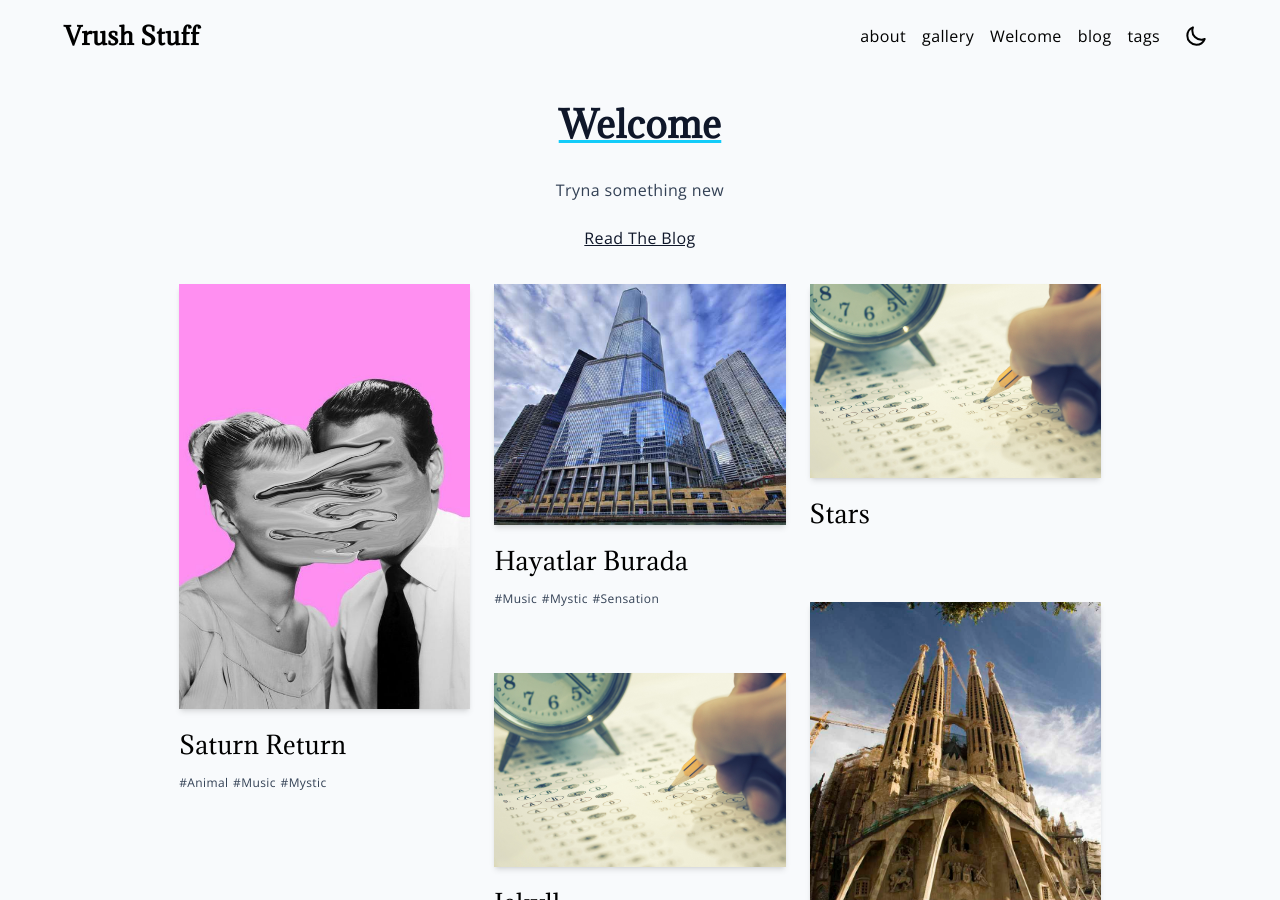
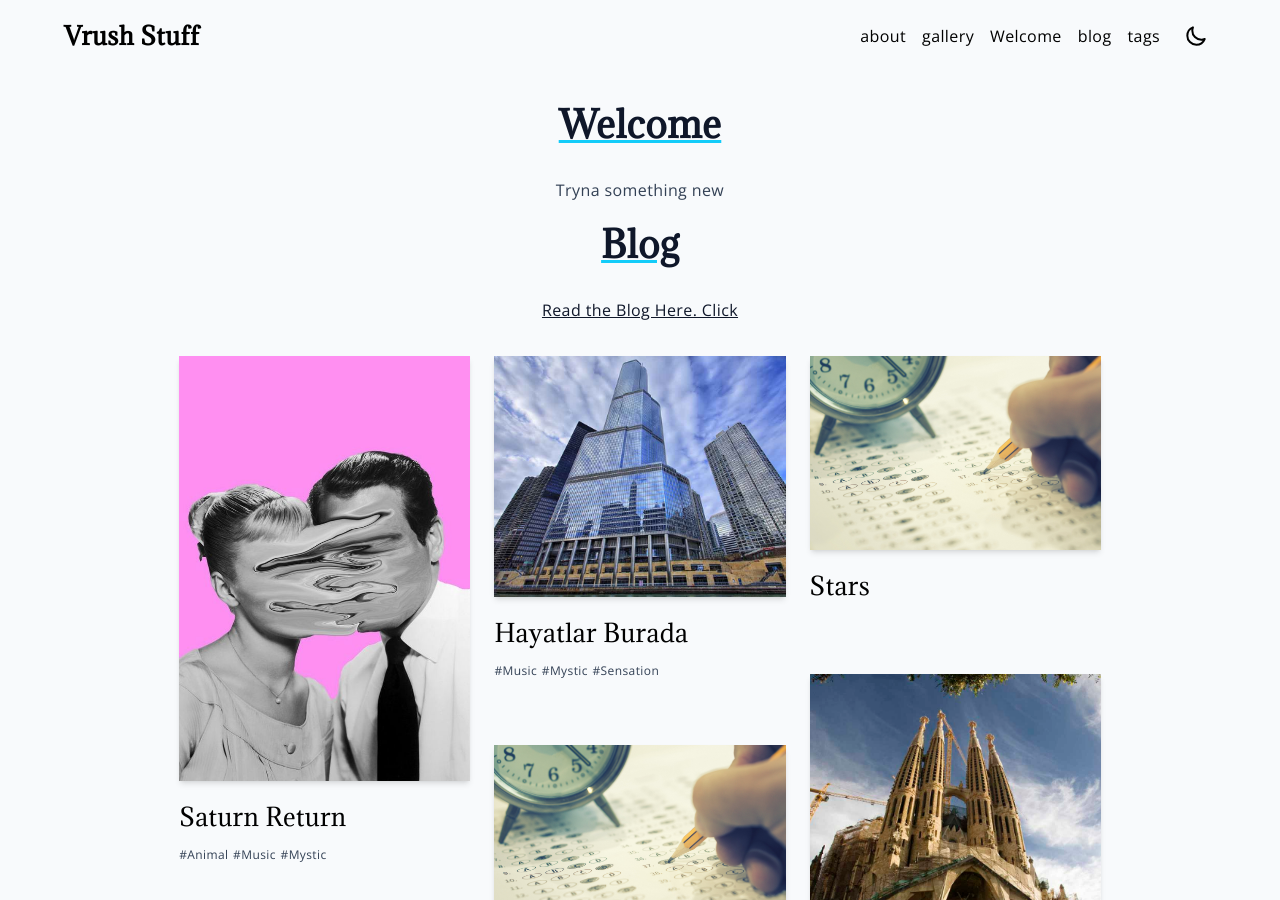
Before and after one commit to turning20w-hub/VrushStuff, a Jekyll site: the page built from index.md, in a window 1280 px wide and 900 px high. Built offline with Jekyll 4.4.1, drawn with Linux system fonts in a browser that asks for light colours; our own code applies the rules of GitHub Pages for plain Markdown files.

Commit message:
Update index.md

```diff
--- a/index.md
+++ b/index.md
@@ -5,4 +5,6 @@ layout: home
 
 Tryna something new
 
-[Read The Blog](https://turning20w-hub.github.io/VrushStuff/sample.html)
+# Blog
+
+[Read the Blog Here. Click](https://turning20w-hub.github.io/VrushStuff/sample.html)
```
